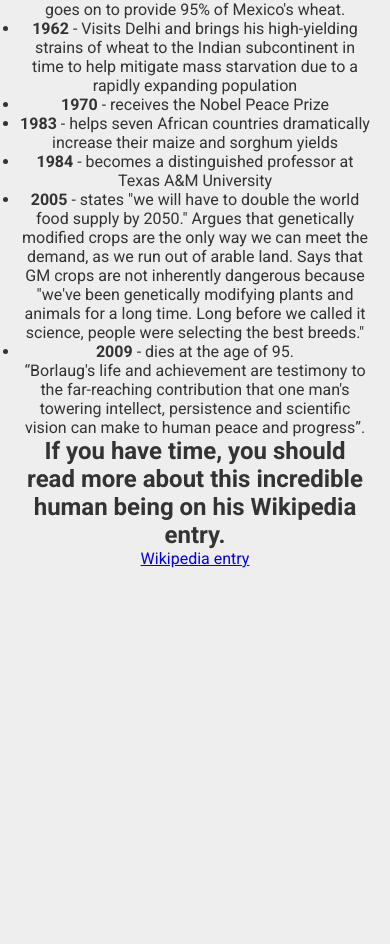
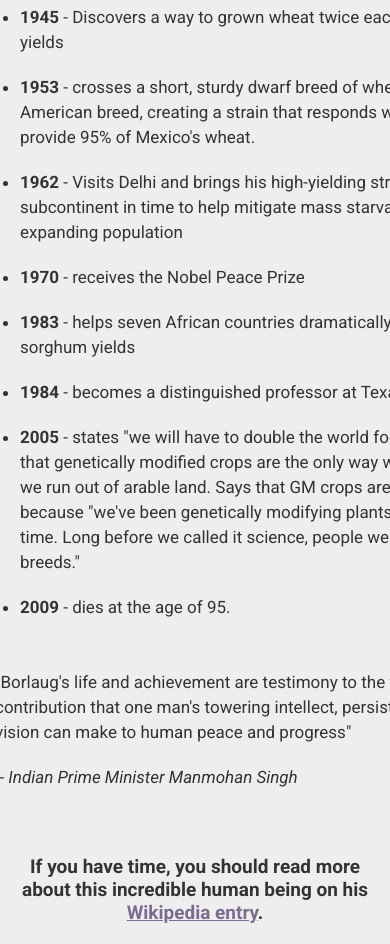
Before and after one commit to Ifeanyi-Owah/Tribute-Page, a plain HTML site: page index.html in a window 390 px wide. Shown: the part 1711-2655 px from the top of the page. Before the commit the page ends 2299 px from the top, so only its background shows below. Drawn offline with Linux system fonts and the light colour scheme.

Commit message:
complete site before responsive

```diff
--- a/index.html
+++ b/index.html
@@ -78,16 +78,15 @@
                 </li>
                 <li><strong>2009</strong> - dies at the age of 95.</li>
             </ul>
-            <p>
-                <q>Borlaug's life and achievement are testimony to the far-reaching contribution that one man's
-                    towering intellect, persistence and scientific vision can make to human peace and progress</q>.
-            </p>
+            <blockquote>
+                <p>"Borlaug's life and achievement are testimony to the far-reaching contribution that one man's
+                    towering intellect, persistence and scientific vision can make to human peace and progress"</p>
+                <cite>-- Indian Prime Minister Manmohan Singh</cite>
             </blockquote>
         </section>
         <footer>
-            <h2>If you have time, you should read more about this incredible human being on his Wikipedia entry.</h2>
-            <a id="tribute-link" href="https://en.wikipedia.org/wiki/Norman_Borlaug" target="_blank">Wikipedia entry</a>
-
+            <h2>If you have time, you should read more about this incredible human being on his <a id="tribute-link"
+                    href="https://en.wikipedia.org/wiki/Norman_Borlaug" target="_blank">Wikipedia entry</a>.</h2>
         </footer>
     </main>
 </body>
--- a/styles/main.css
+++ b/styles/main.css
@@ -34,5 +34,43 @@
     }
 
 
+    #tribute-info {
+        width: 580px;
+        margin: 65px auto;
+        text-align: left;
+        line-height: 25px;
+        font-size: 17px;
+        padding: 0;
+        /* outline: 1px solid red; */
+    }
+
+    #tribute-info>ul>li {
+        margin: 20px 0px;
+        font-weight: light;
+    }
+
+    p {
+        margin: 0 0 20px -25px;
+        padding-top: 30px;
+        width: 560px;
+        /* outline: 1px solid red; */
+    }
+
+
+    blockquote>cite {
+        margin-left: -25px;
+    }
+
+    footer h2 {
+        font-size: 19px;
+    }
+
+    #tribute-link {
+        color: #7b6d8f;
+    }
+
+
+
+
 
     @media (max-width: 576px) {}
```
